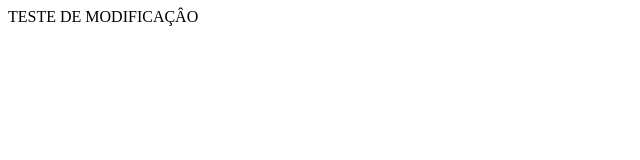
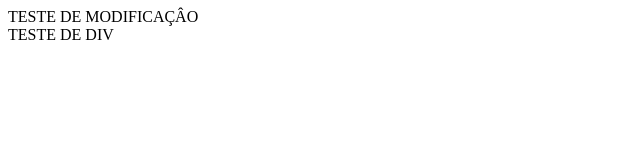
Before and after one commit to eduardolessa78/cursogit, a plain HTML site: page index.html in a window 1280 px wide. Shown: the whole page, without its empty margins (0-640 px from the left). Drawn offline with Linux system fonts and the light colour scheme.

Commit message:
Update index.html
alteração geral

```diff
--- a/index.html
+++ b/index.html
@@ -8,6 +8,6 @@
 </head>
 <body>
     TESTE DE MODIFICAÇÂO
-
+    <div>TESTE DE DIV</div
 </body>
 </html>
```
